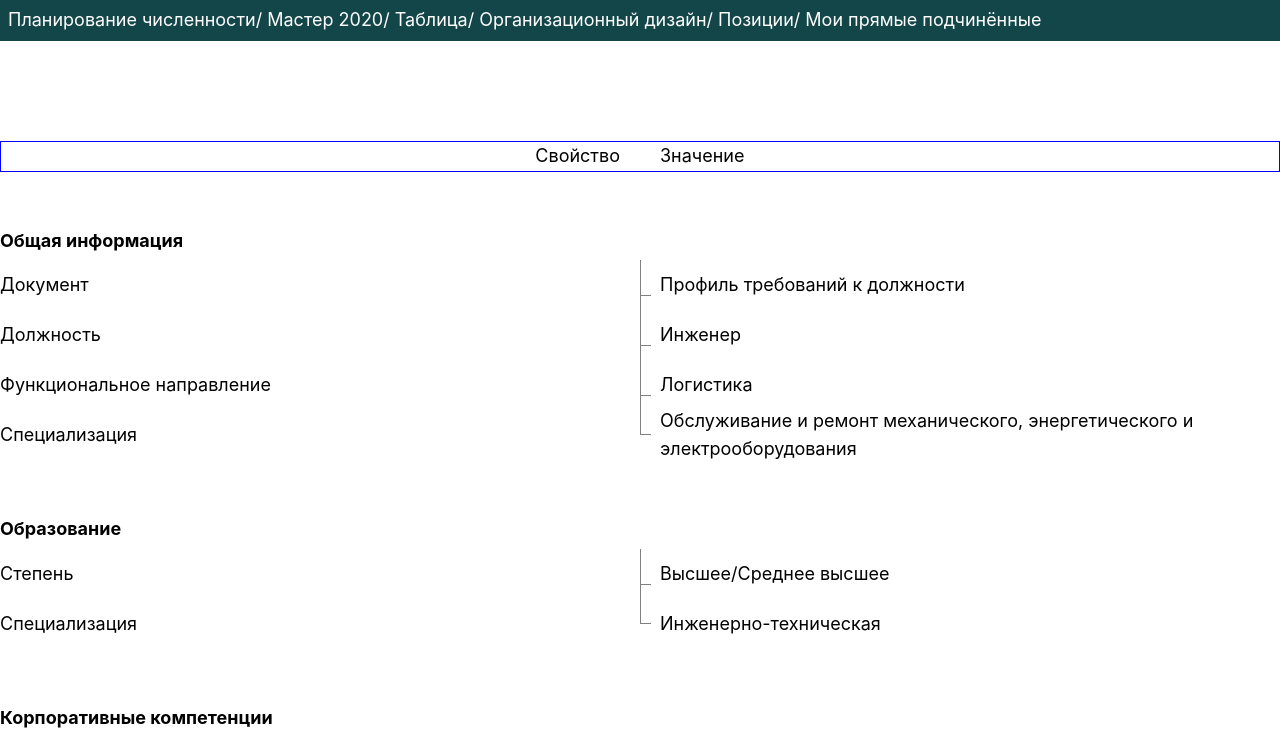
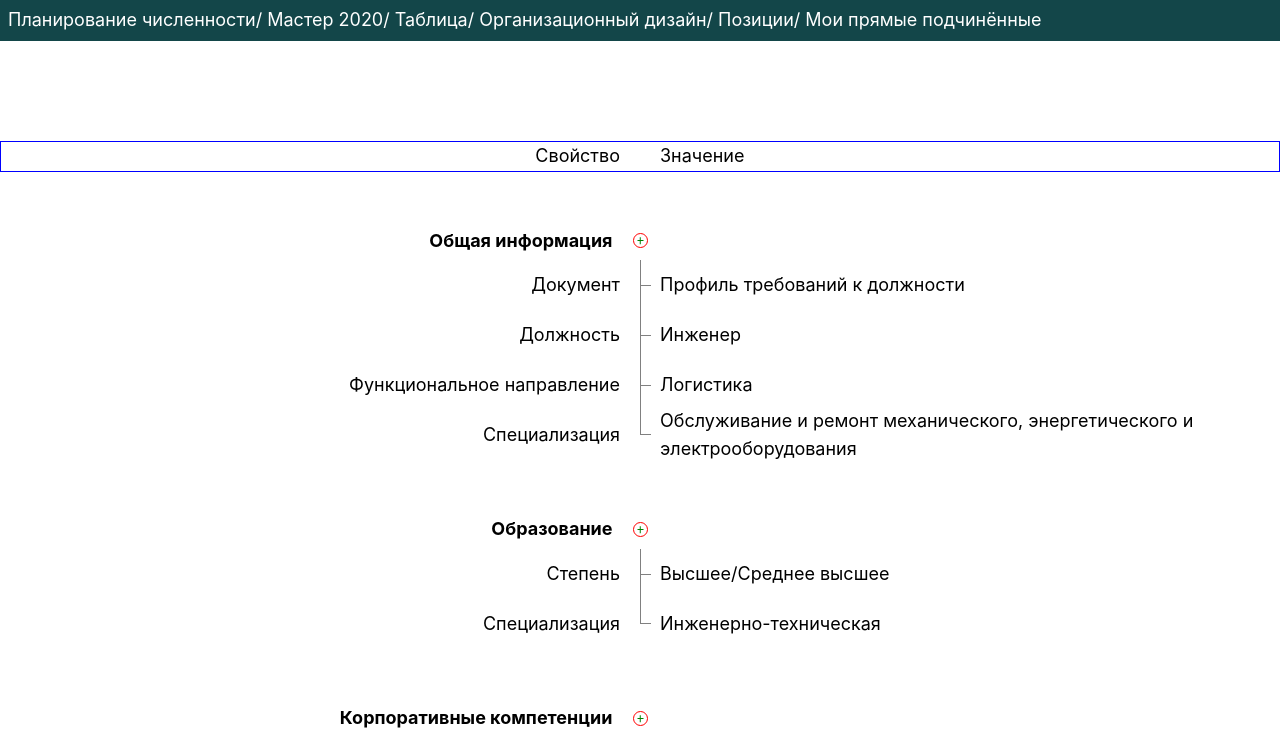
Before and after one commit to TryToCatchMyPromise/nextjs-blog, a Next.js app: page /posts/AxesPro in a window 1280 px wide. Shown: the top 736 px of the page. Built offline with nearby package versions, Linux system fonts and the light colour scheme.

Commit message:
Added buttons for collapsing sections

```diff
--- a/components/AxesProSection.module.css
+++ b/components/AxesProSection.module.css
@@ -9,6 +9,29 @@
     /*justify-content: center;*/
 }
 
+.button {
+    display: flex;
+    justify-content: center;
+    align-items: center;
+    width: 15px;
+    border: 1px solid red;
+    height: 15px;
+    border-radius: 15px;
+}
+
+.buttonStick {
+width: 10px;
+    border-bottom: 1px solid green;
+}
+
+.Hor {
+transform: translateX(3.5px);
+}
+
+.Ver {
+transform: rotate(90deg) translateY(3px);
+}
+
 .headerChild {
     display: contents;
 }
@@ -16,6 +39,7 @@
 .item {
     display: flex;
     align-items: center;
+    overflow: hidden;
     /*flex: 10 10;*/
 }
 
@@ -25,7 +49,7 @@
     flex-direction: row;
     align-items: center;
     align-content: center;
-    align-self: stretch;
+    /*align-self: stretch;*/
     height: 50px;
     /*min-height: 38px;*/
     /*max-height: 150px;*/
@@ -41,7 +65,7 @@
 
 .left {
     /*display: flex;*/
-    /*justify-content: flex-end;*/
+    justify-content: flex-end;
     /*padding-right: 20px;*/
     text-align: right;
     padding: 5px 20px 5px 0;
@@ -63,6 +87,7 @@
     /*border-left: 1px solid gray;*/
     flex: 1 0;
     white-space: pre-wrap;
+    overflow: ;
     /*overflow: hidden;*/
 
 }
@@ -114,7 +139,7 @@ font-weight: bold;
 
 .stick {
     position: relative;
-    top: 10px;
+    /*top: 10px;*/
     width: 10px;
     border-bottom: 1px solid grey;
 }
--- a/components/AxesProSection.tsx
+++ b/components/AxesProSection.tsx
@@ -25,7 +25,11 @@ const AxesProSection = ({
                                 <div className={classes.mainProperty + " " + classes.left + " " + classes.item}>{s.mainProperty}</div>
                                 {/*<div className={classes.lineContainer}>*/}
                                 <div>
-                                    <div className={classes.button}></div>
+                                    <div className={classes.button}>
+                                        <div className={classes.buttonStick + " " + classes.Hor}></div>
+                                        <div className={classes.buttonStick + " " + classes.Ver}></div>
+
+                                    </div>
                                 </div>
                                 <div className={classes.deadZone + " " + classes.right + " " + classes.item}></div>
                             </div>
```
